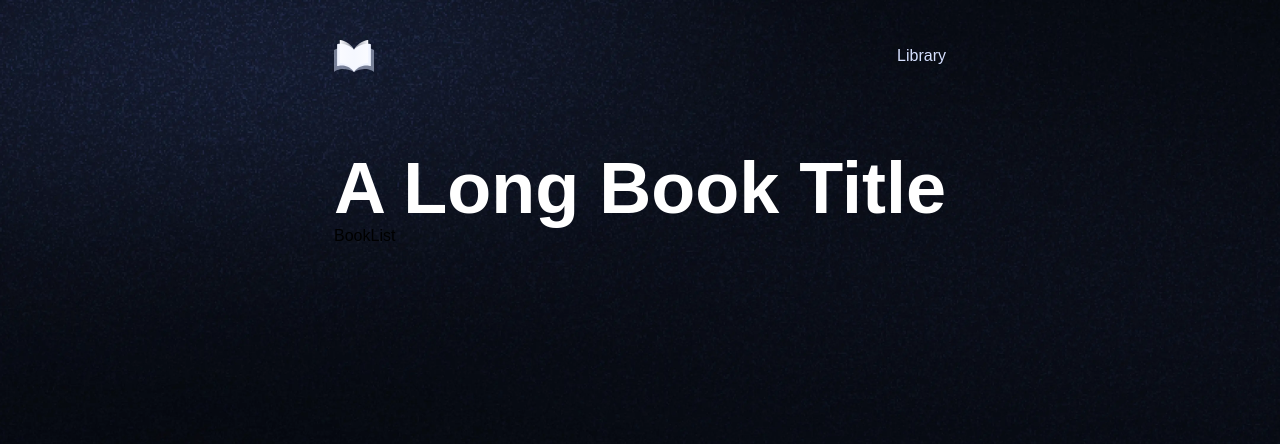
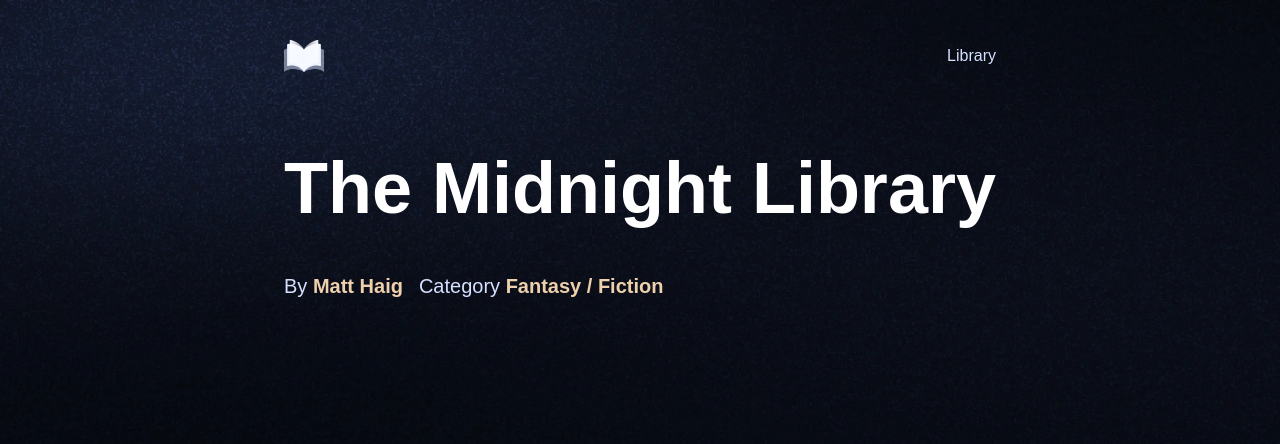
Before and after one commit to josephflo/rootbook, a Next.js app: page / in a window 1280 px wide. Shown: the top 444 px of the page. Built offline with nearby package versions, Linux system fonts and the light colour scheme; a web font is replaced by a local one.

Commit message:
booklist

```diff
--- a/app/(root)/page.tsx
+++ b/app/(root)/page.tsx
@@ -1,13 +1,16 @@
 import BookList from "@/components/BookList";
 import BookOverview from "@/components/BookOverview";
-import { Button } from "@/components/ui/button";
-import Image from "next/image";
+import { sampleBooks } from "@/constants";
 
 export default function Home() {
   return (
    <>
-    <BookOverview />
-    <BookList />
+    <BookOverview {...sampleBooks[0]}/>
+    {/* <BookList
+      title='Recently Added',
+      books={sampleBooks}
+      containerClassName='mt-28'
+/> */}
    </>
   );
 }
--- a/components/BookList.tsx
+++ b/components/BookList.tsx
@@ -2,7 +2,9 @@
 
 const BookList = () => {
   return (
-    <div>BookList</div>
+    <section>
+      <h2 className='font-bebas-neue text-4xl text-light-100'>Popular Books</h2>
+    </section>
   )
 }
 
--- a/components/BookOverview.tsx
+++ b/components/BookOverview.tsx
@@ -1,10 +1,30 @@
 import React from 'react'
 
-const BookOverview = () => {
+const BookOverview = (
+  {
+    title,
+    author,
+    genre,
+    rating,
+    total_copies,
+    description,
+    color,
+    cover
+  }: Book
+) => {
   return (
     <section className='book-overview'>
       <div className='flex flex-1 flex-col gap-5'>
-        <h1>A Long Book Title</h1>
+        <h1>{title}</h1>
+
+        <div className='book-info'>
+          <p>By <span className='font-semibold text-light-200'>{author}</span></p>
+
+          <p>
+            Category{" "}
+            <span className='font-semibold text-light-200'>{genre}</span>
+          </p>
+        </div>
       </div>
     </section>
   )
```
Also changed, not shown: types.d.ts (added, +14 -0 lines).
